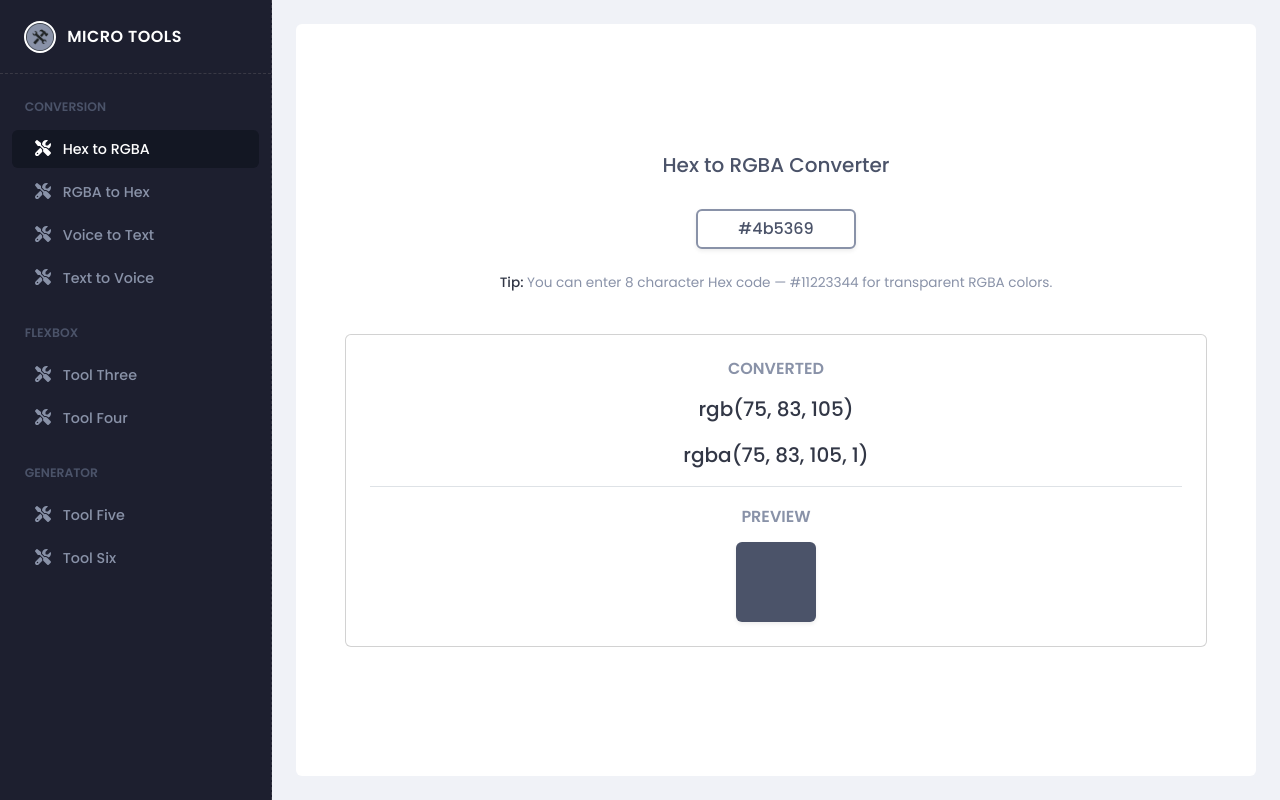
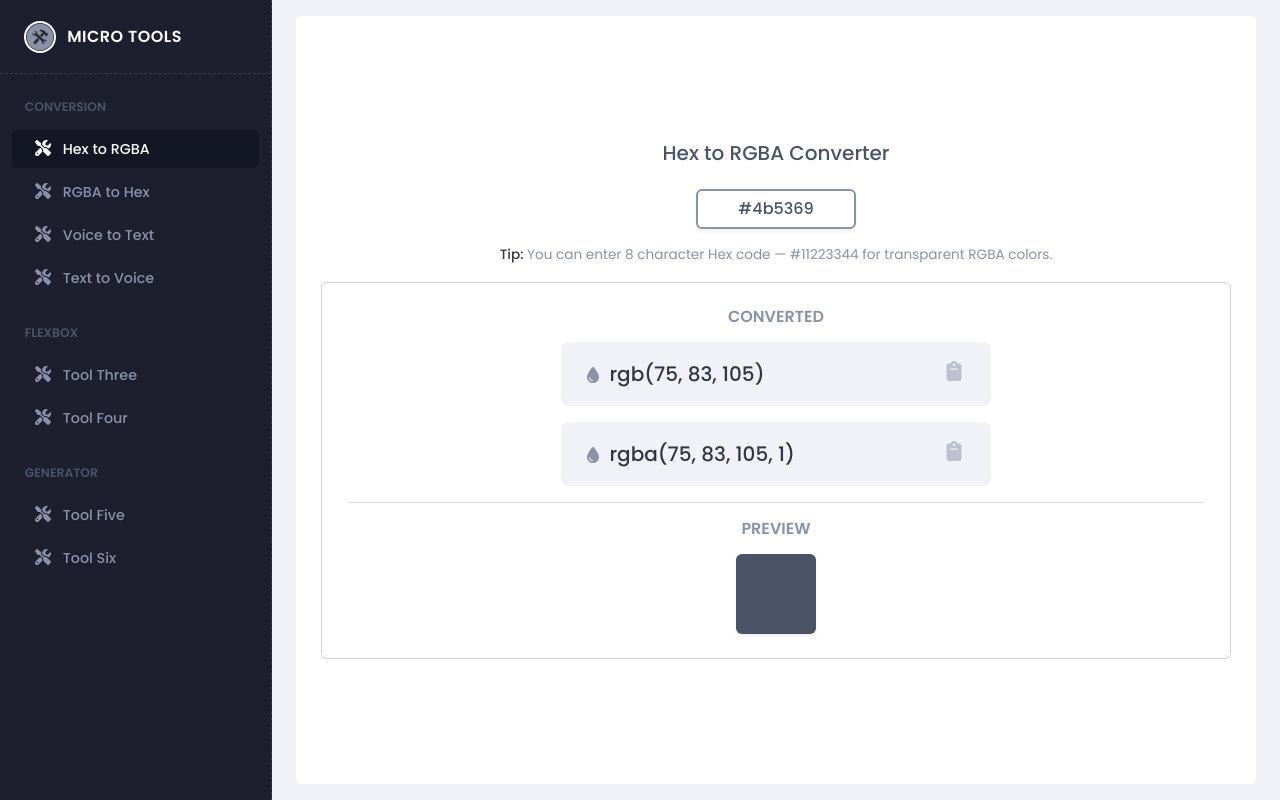
Before and after one commit to Rusty-08/advance-webdev-project, a Vue app: page / in a window 1280 px wide. Built offline with nearby package versions, Linux system fonts and the light colour scheme.

Commit message:
modify hex-to-rgba page

```diff
--- a/src/components/HexToRgba.vue
+++ b/src/components/HexToRgba.vue
@@ -1,15 +1,18 @@
 <script setup>
+import { faCheck, faClipboard, faDroplet, faLocationCrosshairs } from '@fortawesome/free-solid-svg-icons';
 import { ref, watch } from 'vue'
 
 let hex = ref('#4b5369')
 let rgb = ref('')
 let rgba = ref('')
+let isRgbCopied = ref(false)
+let isRgbaCopied = ref(false)
 
 const updateColorValues = () => {
 
     let removedHash =
         hex.value.charAt(0) != '#'
-        ? hex.value
+        ? hex.value.trim()
         : hex.value.trim().slice(1)
 
     if(removedHash.length == 3 || removedHash.length == 4) removedHash = transformHex(removedHash)
@@ -42,7 +45,7 @@ const updateColorValues = () => {
     } else {
         rgb.value = `rgb(${r}, ${g}, ${b})`
         rgba.value =
-            a != 1 && a != 0
+            a % 1 !== 0
             ? `rgba(${r}, ${g}, ${b}, ${a.toFixed(2)})`
             : `rgba(${r}, ${g}, ${b}, ${a})`
     }
@@ -68,46 +71,90 @@ watch(() => hex.value, updateColorValues)
 
 updateColorValues()
 
-const selectText = (className) => {
-    const elements = document.querySelectorAll(`.${className}`)
+const copyRgb = (textToCopy) => {
+    navigator.clipboard.writeText(textToCopy)
+    isRgbCopied.value = !isRgbCopied.value
+    setTimeout(() => {
+        isRgbCopied.value = !isRgbCopied.value
+    }, 1000)
+}
 
-    if (elements.length > 0) {
-        const range = document.createRange()
-        range.selectNodeContents(elements[0])
-        const selection = window.getSelection()
-        selection.removeAllRanges()
-        selection.addRange(range)
-    }
+const copyRgba = (textToCopy) => {
+    navigator.clipboard.writeText(textToCopy)
+    isRgbaCopied.value = !isRgbaCopied.value
+    setTimeout(() => {
+        isRgbaCopied.value = !isRgbaCopied.value
+    }, 1000)
 };
 
 </script>
 
 <template>
     <section class="tab-pane fade show active" id="hex-to-rgba" role="tabpanel" aria-labelledby="hex-to-rgba-link" tabindex="0">
-        <div class="container-fluid vh-100 p-4 shadow-sm">
-            <div class="hex-content gap-4 card p-5 w-100 h-100 d-flex justify-content-center align-items-center">
+        <div class="container-fluid vh-100 p-4 py-3 shadow-sm">
+            <div class="hex-content gap-3 card p-4 w-100 h-100 d-flex justify-content-center align-items-center">
                 <h2 class="fs-5">Hex to RGBA Converter</h2>
                 <input
                     type="text"
                     class="hex-value form-control shadow-sm text-center fw-medium"
                     v-model="hex"
                 >
-                <p class="fs-8"><span class="fw-medium">Tip:</span> You can enter 8 character Hex code — #11223344 for transparent RGBA colors.</p>
+                <p class="fs-8 m-0"><span class="fw-medium">Tip:</span> You can enter 8 character Hex code — #11223344 for transparent RGBA colors.</p>
                 <div class="result card w-100 p-4 d-flex justify-content-center align-items-center">
-                    <h3 class="fs-6">CONVERTED</h3>
+                    <div class="rgb-result w-50 d-flex flex-column">
+                        <h3 class="fs-6 text-center mb-3">CONVERTED</h3>
+                        <div class="rgb-wrapper d-flex w-100 px-3 rounded-3 justify-content-between align-items-center">
                             <p
-                        class="rgb mt-2 w-100 text-center fs-5 fw-medium"
-                        @click="selectText('rgb')"
+                                class="rgb mb-0 w-100 px-2 text-start fs-5 fw-medium"
                             >
+                                <font-awesome-icon :icon="faDroplet" class="fs-6" />
                                 {{ rgb }}
                             </p>
+                            <button
+                                type="button"
+                                class="copy-result btn"
+                                @click="copyRgb(rgb)"
+                                v-show="rgb !== 'Invalid Input'"
+                            >
+                                <font-awesome-icon
+                                    :icon="faClipboard"
+                                    class="fs-5 text-center p-0 m-0 opacity-50"
+                                    v-if="isRgbCopied == false"
+                                />
+                                <font-awesome-icon
+                                    :icon="faCheck"
+                                    class="check-icon fs-5 text-center p-0 m-0 opacity-50"
+                                    v-else
+                                />
+                            </button>
+                        </div>
+                        <div class="rgb-wrapper mt-3 d-flex w-100 px-3 mb-3 rounded-3 justify-content-between align-items-center">
                             <p
-                        class="rgba w-100 text-center fs-5 pb-3 border-bottom fw-medium"
-                        @click="selectText('rgba')"
+                                class="rgba mb-0 w-100 px-2 text-start fs-5 fw-medium"
                             >
+                                <font-awesome-icon :icon="faDroplet" class="fs-6" />
                                 {{ rgba }}
                             </p>
-                    <h3 class="fs-6 mt-1">PREVIEW</h3>
+                            <button
+                                type="button"
+                                class="copy-result btn"
+                                @click="copyRgba(rgba)"
+                                v-show="rgba !== 'Invalid Input'"
+                            >
+                                <font-awesome-icon
+                                    :icon="faClipboard"
+                                    class="fs-5 text-center p-0 m-0 opacity-50"
+                                    v-if="isRgbaCopied == false"
+                                />
+                                <font-awesome-icon
+                                    :icon="faCheck"
+                                    class="check-icon fs-5 text-center p-0 m-0 opacity-50"
+                                    v-else
+                                />
+                            </button>
+                        </div>
+                    </div>
+                    <h3 class="fs-6 pt-3 border-top w-100 text-center">PREVIEW</h3>
                     <div :style="{ backgroundColor: rgba != 'Invalid Input' ? rgba : transparent }" class="color-preview card mt-2 shadow-sm"></div>
                 </div>
             </div>
@@ -151,4 +198,28 @@ const selectText = (className) => {
         height: 5rem;
         border-color: transparent;
     }
+    .rgb-wrapper {
+        background-color: var(--background-color) !important;
+        height: 4rem;
+    }
+    .rgb-wrapper svg {
+        color: var(--secondary-text-color);
+        margin-right: 0.2rem;
+        width: 1rem;
+    }
+    .copy-result {
+        transition: var(--transition-175s);
+    }
+    .copy-result:hover,
+    .copy-result:active {
+        background-color: rgba(137, 146, 168, 0.1) !important;
+        border-color: transparent !important;
+    }
+    .copy-result:active {
+        background-color: rgba(137, 146, 168, 0.2) !important;
+    }
+    .copy-result .check-icon {
+        color: var(--active-link-background-color);
+    }
+
 </style>
--- a/src/components/Sidebar.vue
+++ b/src/components/Sidebar.vue
@@ -1,10 +1,10 @@
 <script setup>
-    import { faScrewdriverWrench } from '@fortawesome/free-solid-svg-icons'
+    import { faPalette, faScrewdriverWrench } from '@fortawesome/free-solid-svg-icons'
 
     const sidebar = [
         {
             category: 'CONVERSION',
-            links: ['Hex to RGBA', 'RGBA to Hex' , 'Voice to Text','Text to Voice'],
+            links: ['Hex to RGBA', 'RGBA to Hex' , 'Voice to Text', 'Text to Voice'],
             icon: [faScrewdriverWrench, faScrewdriverWrench, faScrewdriverWrench, faScrewdriverWrench]
         },
         {
@@ -47,12 +47,13 @@
         </div>
 
         <!-- SIDEBAR LINKS -->
-        <div class="nav flex-column nav-pills my-4 px-1"
+        <div class="nav flex-column nav-pills px-1"
             id="pills-tab"
             role="tablist"
             aria-orientation="vertical"
         >
-            <ul v-for="(section, index) in sidebar" class="navbar-nav w-100 px-2" :key="index">
+            <ul class="navbar-nav w-100 px-2">
+                <template v-for="section in sidebar">
                     <span class="nav-link-header">{{ section.category }}</span>
                     <li v-for="(link, linkIndex) in section.links" :key="linkIndex" class="nav-item" role="presentation">
                         <a :href="`#${getLink(link)}`"
@@ -70,6 +71,7 @@
                             {{ link }}
                         </a>
                     </li>
+                </template>
             </ul>
         </div>
     </aside>
@@ -120,9 +122,6 @@
         font-weight: 600;
         padding: 1.5rem 0 0.7rem 0.8rem !important;
     }
-    .navbar-nav:first-child .nav-link-header {
-        padding-top: 0 !important;
-    }
     .nav-item {
         padding: 0.15rem 0 !important;
     }
--- a/src/components/VoiceToText.vue
+++ b/src/components/VoiceToText.vue
@@ -67,7 +67,6 @@ const ToggleMic = () => {
 				<div class="content">
 					<button :class="`mic`" @click="ToggleMic">Record</button>
 					<textarea class="transcript" v-text="transcript" name="" id="" cols="30" rows="10"></textarea>
-
 				</div>
 	        </div>
         </div>
@@ -99,5 +98,4 @@ const ToggleMic = () => {
 		width: 60%;
 		justify-self: flex-end;
 	}
-
 </style>
```
Also changed, not shown: src/App.vue (+4 -5 lines). Lines whose indentation alone changed are shown as unchanged.
